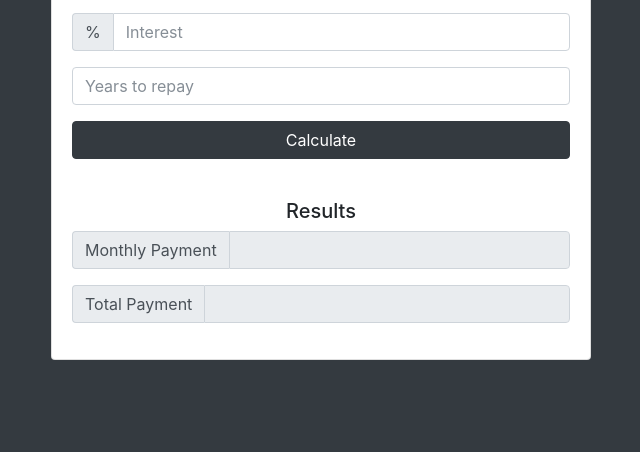
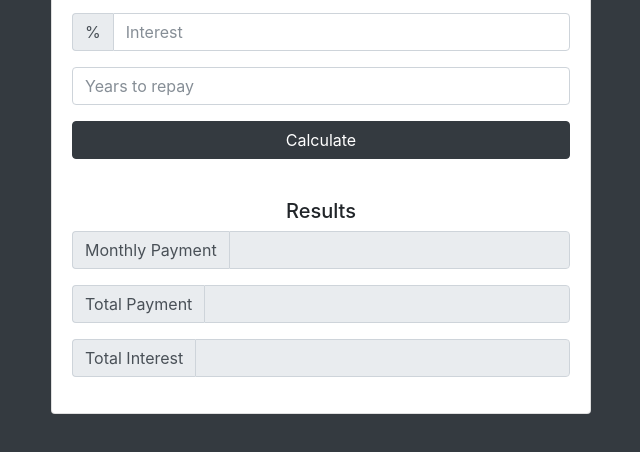
Before and after one commit to malloryclark93/Loan-Calc, a plain HTML site: page index.html in a window 1280 px wide. Shown: the part 182-634 px from the top of the page, without its empty margins (319-959 px from the left). Drawn offline with nearby package versions, Linux system fonts and the light colour scheme; files whose address does not match are found by name.

Commit message:
added total interest

```diff
--- a/index.html
+++ b/index.html
@@ -53,6 +53,10 @@
                 <input type="number" class="form-control" id="monthly-payment" disabled>
               </div>
             </div>
+            <div class="form-group">
+              <div class="input-group">
+                <span class="input-group-addon">Total Interest</span>
+                <input type="number" class="form-control" id="total-interest" disabled>
           </div>
         </div>
       </div>
```
